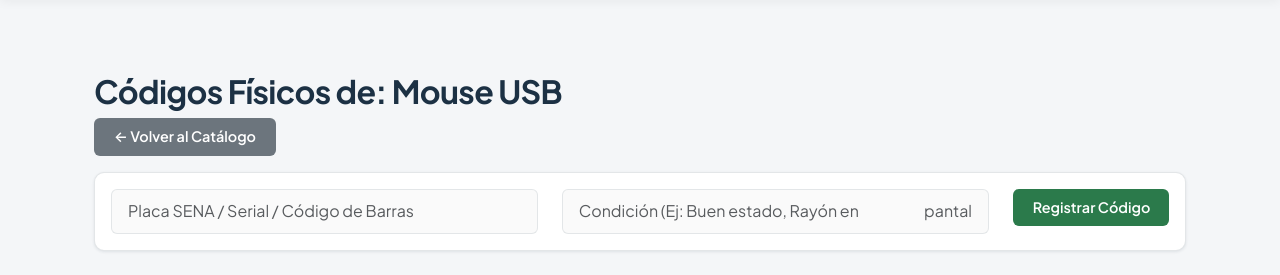
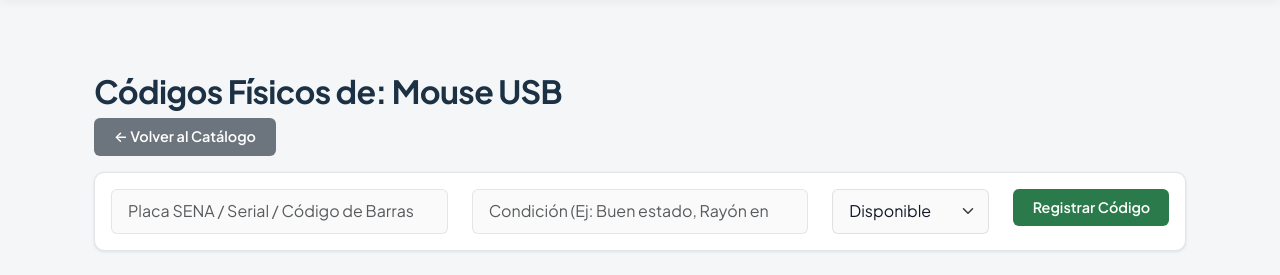
Before and after one commit to MaickFeliz/SWL, a Flask app: template app/templates/admin/instances.html in a window 1280 px wide. Shown: the part 80-355 px from the top of the page. Run offline with Flask 3, Linux system fonts and the light colour scheme; the template is opened without the code that fills it: values that come from a table or form of the project are taken from there, others are empty; data comes from the database, SQL or seed files in the repository; parts of the project's set-up code (start-up, migrations or seed data) failed here and were passed over.

Commit message:
Fixes Bugs

```diff
--- a/app/admin/routes.py
+++ b/app/admin/routes.py
@@ -228,6 +228,7 @@ def manage_instances(catalog_id):
     if form.validate_on_submit():
         unique_code = form.unique_code.data.strip()
         condition = form.condition.data
+        status = form.status.data
 
         if ItemInstance.query.filter_by(unique_code=unique_code).first():
             flash(f'El código/serial "{unique_code}" ya está registrado en el sistema.', 'danger')
@@ -236,7 +237,7 @@ def manage_instances(catalog_id):
                 catalog_id=catalog_id,
                 unique_code=unique_code,
                 condition=condition,
-                status='disponible'
+                status=status,
             )
             try:
                 db.session.add(new_instance)
--- a/app/forms.py
+++ b/app/forms.py
@@ -22,7 +22,7 @@ class FastLoanSearchForm(FlaskForm):
 class FastLoanForm(FlaskForm):
     user_id = HiddenField('user_id', validators=[DataRequired()])
     item_type = HiddenField('item_type', validators=[DataRequired()])
-    catalog_id = SelectField('Seleccione el Elemento', coerce=int, validators=[DataRequired()])
+    catalog_id = SelectField('Seleccione el Equipo', coerce=int, validators=[DataRequired()])
     quantity = IntegerField('Cantidad', default=1, validators=[DataRequired(), NumberRange(min=1)])
     environment = SelectField('Ambiente', choices=[('interno', 'Interno'), ('externo', 'Externo')], validators=[Optional()])
     submit_loan = SubmitField('Confirmar Préstamo')
@@ -36,4 +36,13 @@ class CatalogForm(FlaskForm):
 class InstanceForm(FlaskForm):
     unique_code = StringField('Placa SENA / Serial / Código de Barras', validators=[DataRequired()])
     condition = StringField('Condición', validators=[Optional()])
+    status = SelectField(
+        'Estado',
+        choices=[
+            ('disponible', 'Disponible'),
+            ('mantenimiento', 'Mantenimiento'),
+            ('perdido', 'Perdido'),
+        ],
+        validators=[DataRequired()],
+    )
     submit = SubmitField('Registrar Código')
--- a/app/templates/admin/instances.html
+++ b/app/templates/admin/instances.html
@@ -9,15 +9,18 @@
             <form method="POST" action="{{ url_for('admin.manage_instances', catalog_id=catalog_item.id) }}">
                 {{ form.hidden_tag() }}
                 <div class="row">
-                    <div class="col-md-5">
+                    <div class="col-md-4">
                         {{ form.unique_code(class="form-control", placeholder="Placa SENA / Serial / Código de Barras")
                         }}
                     </div>
-                    <div class="col-md-5">
+                    <div class="col-md-4">
                         {{ form.condition(class="form-control", placeholder="Condición (Ej: Buen estado, Rayón en
                         pantalla)") }}
                     </div>
                     <div class="col-md-2">
+                        {{ form.status(class="form-select") }}
+                    </div>
+                    <div class="col-md-2 mt-2 mt-md-0">
                         {{ form.submit(class="btn btn-success w-100", value="Registrar Código") }}
                     </div>
                 </div>
```
